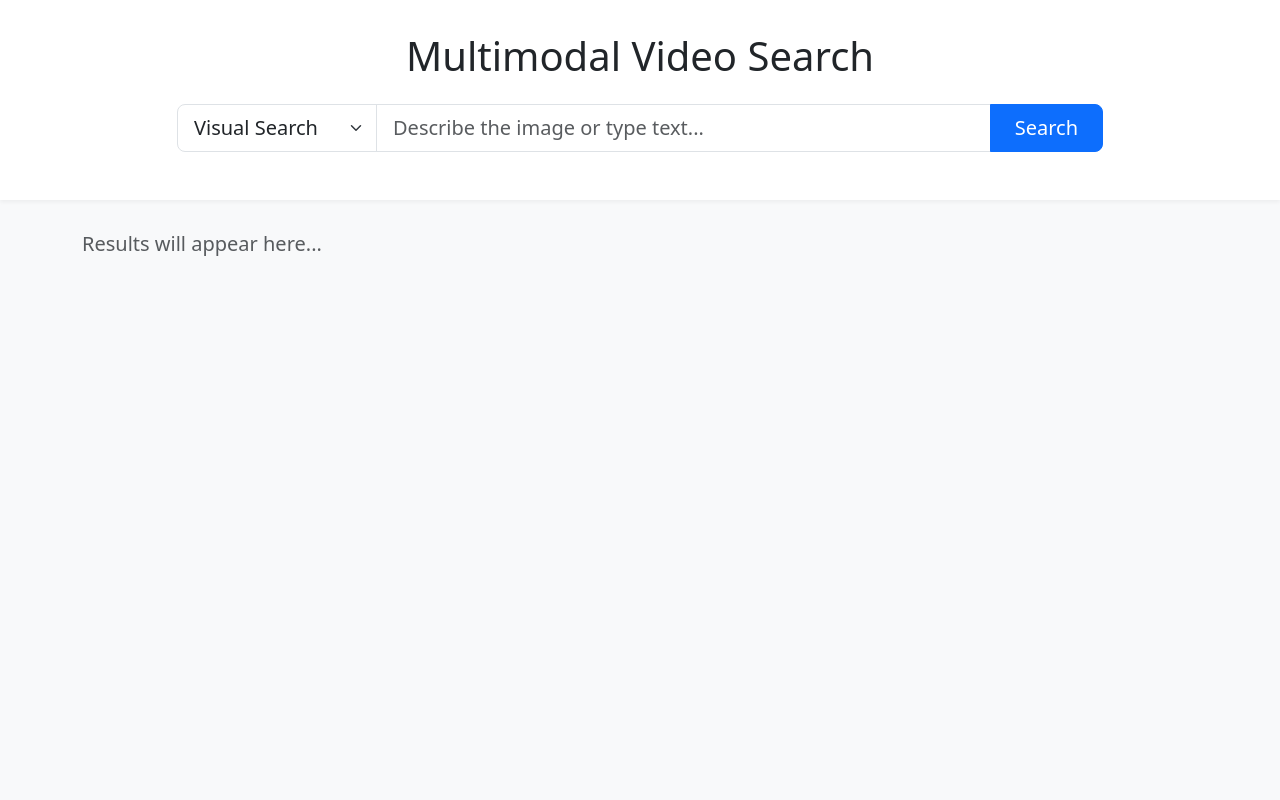
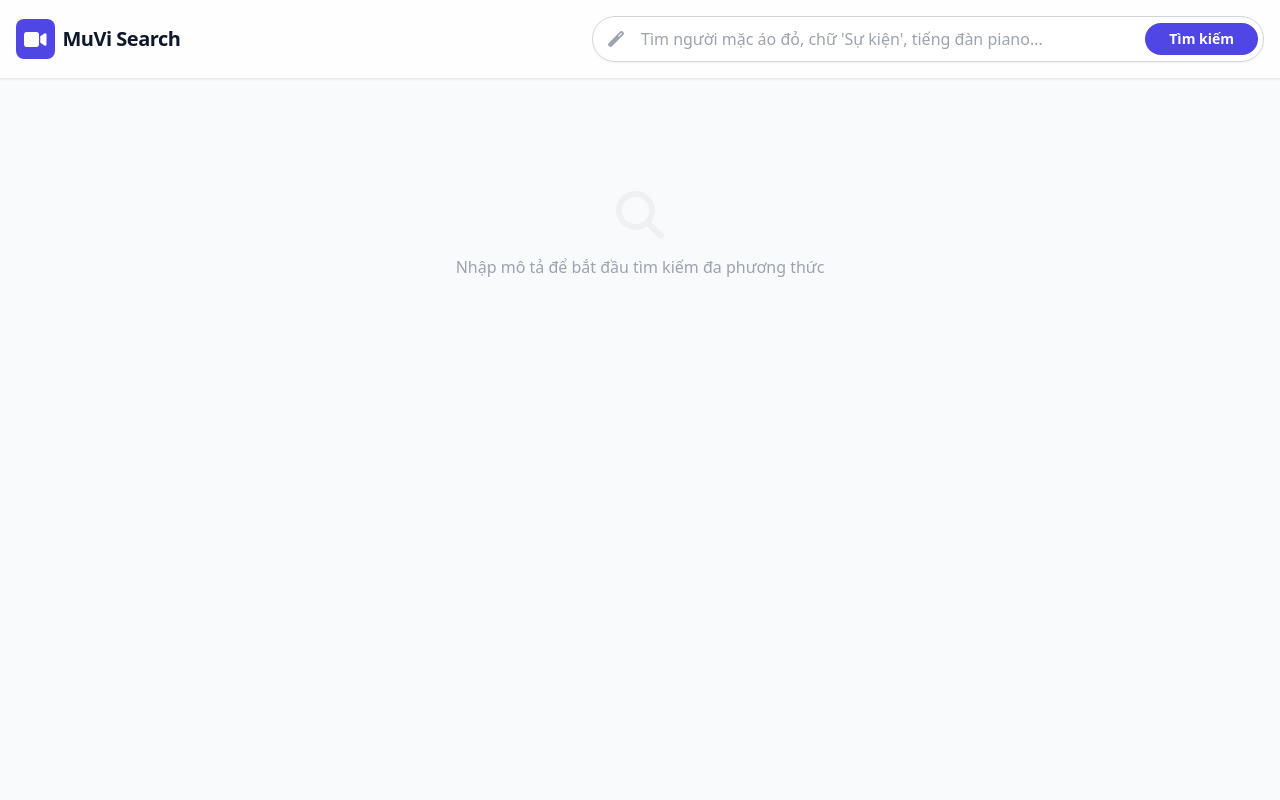
Before and after one commit to nhatm2400/muvi-search, a Flask app: page / in a window 1280 px wide. Run offline with Flask 3, Linux system fonts and the light colour scheme; parts of the project's set-up code (start-up, migrations or seed data) failed here and were passed over; some libraries are stand-ins or nearby versions.

Commit message:
fix template & app

```diff
--- a/server/app.py
+++ b/server/app.py
@@ -1,84 +1,49 @@
+import os
 import sys
-import os
+from flask import Flask, request, jsonify, render_template, send_from_directory
+from dotenv import load_dotenv
 
-current_dir = os.path.dirname(os.path.abspath(__file__))
-project_root = os.path.dirname(current_dir)
+load_dotenv()
+ROOT_DIR = os.path.dirname(os.path.dirname(os.path.abspath(__file__)))
+sys.path.append(ROOT_DIR)
 
-if project_root not in sys.path:
-    sys.path.append(project_root)
-
-from flask import Flask, render_template, request, jsonify, send_from_directory
-from configs import settings
 from core.visual.searcher import VisualSearcher
 from core.ocr.searcher import OCRSearcher
+from core.asr.searcher import ASRSearcher
+from core.fusion.searcher import FusionSearcher
 
-app = Flask(__name__, template_folder=os.path.join(project_root, 'templates'))
+app = Flask(__name__, template_folder='../templates')
 
-print("Server starting... Loading Engines...")
-visual_engine = VisualSearcher()
-ocr_engine = OCRSearcher()
-print("All engines loaded successfully!")
+DATA_PATH = os.path.join(ROOT_DIR, "data")
+
+@app.route('/data/<path:filename>')
+def serve_data(filename):
+    return send_from_directory(DATA_PATH, filename)
+
+print("--- Đang khởi tạo hệ thống tìm kiếm đa phương thức ---")
+v_engine = VisualSearcher()
+o_engine = OCRSearcher()
+a_engine = ASRSearcher()
+fusion_engine = FusionSearcher(v_engine, o_engine, a_engine, api_key=os.getenv("GEMINI_API_KEY", ""))
 
 @app.route('/')
 def index():
     return render_template('index.html')
 
-@app.route('/images/<path:filename>')
-def serve_image(filename):
-    return send_from_directory(settings.KEYFRAME_DIR, filename)
-
-@app.route('/api/search/visual')
-def search_visual():
-    query = request.args.get('q', '').strip()
-    top_k = int(request.args.get('k', 20))
+@app.route('/api/search/fusion', methods=['POST'])
+def search_fusion():
+    data = request.json
+    query = data.get('query', '').strip()
 
     if not query:
-        return jsonify([])
+        return jsonify({"error": "Truy vấn không được để trống"}), 400
 
-    print(f"Visual Searching for: '{query}'")
-    results = visual_engine.search(query, top_k=top_k)
+    try:
+        output = fusion_engine.search(query)
+        return jsonify(output)
+    except Exception as e:
+        print(f"Lỗi xử lý tìm kiếm: {e}")
+        return jsonify({"error": str(e)}), 500
 
-    response = []
-    for item in results:
-        web_path = item['path'].replace('\\', '/')
-        response.append({
-            "image_url": f"/images/{web_path}",
-            "score": round(item['score'], 4),
-            "filename": os.path.basename(item['path'])
-        })
-
-    return jsonify(response)
-
-@app.route('/api/search/ocr')
-def search_ocr():
-    query = request.args.get('q', '').strip()
-    mode = request.args.get('mode', 'global').strip()
-
-    # --- FIX: Ép cứng Backend lấy tối thiểu 50-100 frames cho Stage 1 ---
-    # Bỏ qua tham số k_s1 cũ từ Frontend gửi lên để tránh lỗi cache
-    top_k_s1 = 50
-    top_k_final = int(request.args.get('k_final', 5))
-    # -------------------------------------------------------------------
-
-    if not query:
-        return jsonify([])
-
-    print(f"OCR Searching for: '{query}' | Mode: {mode} | Stage 1: {top_k_s1} frames")
-    results = ocr_engine.search(query, mode=mode, top_k_s1=top_k_s1, top_k_final=top_k_final)
-
-    response = []
-    for item in results:
-        rel_path = os.path.relpath(item['path'], settings.KEYFRAME_DIR)
-        web_path = rel_path.replace('\\', '/')
-
-        response.append({
-            "image_url": f"/images/{web_path}",
-            "score": round(item['confidence'], 4),
-            "detected_text": item['detected_text'],
-            "filename": item['frame_id'],
-            "timestamp": item['timestamp']
-        })
-
-    return jsonify(response)
 if __name__ == '__main__':
-    app.run(debug=True, port=5000)
+    app.run(debug=True, host='0.0.0.0', port=5000)
--- a/templates/index.html
+++ b/templates/index.html
@@ -1,142 +1,138 @@
 <!DOCTYPE html>
-<html lang="en">
+<html lang="vi">
 <head>
     <meta charset="UTF-8">
     <meta name="viewport" content="width=device-width, initial-scale=1.0">
-    <title>MVS Project - Multimodal Search</title>
-    <link href="https://cdn.jsdelivr.net/npm/bootstrap@5.3.0/dist/css/bootstrap.min.css" rel="stylesheet">
+    <title>MuVi Search - Tìm kiếm Video thông minh</title>
+    <script src="https://cdn.tailwindcss.com"></script>
+    <link rel="stylesheet" href="https://cdnjs.cloudflare.com/ajax/libs/font-awesome/6.4.0/css/all.min.css">
     <style>
-        body { background-color: #f8f9fa; }
-        .search-header { background: #ffffff; padding: 2rem 0; box-shadow: 0 2px 4px rgba(0,0,0,0.05); margin-bottom: 2rem; }
-        .result-card { transition: transform 0.2s; border: none; box-shadow: 0 2px 8px rgba(0,0,0,0.1); }
-        .result-card:hover { transform: translateY(-5px); box-shadow: 0 5px 15px rgba(0,0,0,0.2); }
-        .card-img-top { height: 200px; object-fit: cover; }
-        .score-badge { position: absolute; top: 10px; right: 10px; background: rgba(0,0,0,0.7); color: white; padding: 4px 8px; border-radius: 4px; font-size: 0.8rem; }
-        .ocr-text { color: #0d6efd; font-weight: bold; margin-top: 5px; font-size: 0.9rem; }
+        .glass-effect { background: rgba(255, 255, 255, 0.8); backdrop-filter: blur(8px); }
+        .result-card:hover { transform: translateY(-4px); transition: all 0.3s ease; }
     </style>
 </head>
-<body>
-    <div class="search-header">
-        <div class="container text-center">
-            <h1 class="mb-4">Multimodal Video Search</h1>
-            <div class="row justify-content-center">
-                <div class="col-md-10">
-                    <div class="input-group input-group-lg mb-3">
-                        <select id="engineSelect" class="form-select" style="max-width: 200px;">
-                            <option value="visual">Visual Search</option>
-                            <option value="ocr">OCR Search</option>
-                        </select>
+<body class="bg-gray-50 min-h-screen text-slate-900">
 
-                        <select id="ocrModeSelect" class="form-select" style="max-width: 200px; display: none;">
-                            <option value="global">Mode: Global</option>
-                            <option value="ticker">Mode: Ticker</option>
-                            <option value="logo">Mode: Logo</option>
-                        </select>
+    <header class="sticky top-0 z-50 glass-effect border-b border-gray-200 py-4 shadow-sm">
+        <div class="max-w-7xl mx-auto px-4 flex flex-col md:flex-row items-center justify-between gap-4">
+            <div class="flex items-center gap-2">
+                <div class="bg-indigo-600 p-2 rounded-lg text-white">
+                    <i class="fas fa-video fa-lg"></i>
+                </div>
+                <h1 class="text-xl font-bold tracking-tight">MuVi Search</h1>
+            </div>
 
-                        <input type="text" id="searchInput" class="form-control" placeholder="Describe the image or type text...">
-                        <button class="btn btn-primary px-4" type="button" onclick="doSearch()">Search</button>
-                    </div>
-                </div>
+            <div class="relative w-full max-w-2xl">
+                <input type="text" id="queryInput" placeholder="Tìm người mặc áo đỏ, chữ 'Sự kiện', tiếng đàn piano..."
+                    class="w-full pl-12 pr-4 py-2.5 bg-white border border-gray-300 rounded-full focus:ring-2 focus:ring-indigo-500 outline-none shadow-sm transition-all">
+                <i class="fas fa-magic absolute left-4 top-1/2 -translate-y-1/2 text-gray-400"></i>
+                <button onclick="handleSearch()" id="searchBtn" class="absolute right-1.5 top-1/2 -translate-y-1/2 bg-indigo-600 text-white px-6 py-1.5 rounded-full hover:bg-indigo-700 transition font-bold text-sm">
+                    Tìm kiếm
+                </button>
             </div>
         </div>
-    </div>
+    </header>
 
-    <div class="container mb-5">
-        <h5 id="statusText" class="text-muted mb-3">Results will appear here...</h5>
-        <div class="row row-cols-1 row-cols-md-3 row-cols-lg-4 g-4" id="resultsGrid">
+    <main class="max-w-7xl mx-auto px-4 py-8">
+        <div id="analysisPanel" class="hidden mb-8 grid grid-cols-2 lg:grid-cols-4 gap-4"></div>
+
+        <div id="resultsGrid" class="grid grid-cols-1 sm:grid-cols-2 lg:grid-cols-3 xl:grid-cols-4 gap-6">
+            <div class="col-span-full text-center py-20 text-gray-400">
+                <i class="fas fa-search fa-3x mb-4 opacity-10"></i>
+                <p>Nhập mô tả để bắt đầu tìm kiếm đa phương thức</p>
+            </div>
         </div>
-    </div>
+    </main>
 
     <script>
-        // Xử lý ẩn/hiện dropdown Mode của OCR
-        document.getElementById('engineSelect').addEventListener('change', function() {
-            const modeSelect = document.getElementById('ocrModeSelect');
-            if (this.value === 'ocr') {
-                modeSelect.style.display = 'block';
-                document.getElementById('searchInput').placeholder = 'Enter text to search in videos...';
-            } else {
-                modeSelect.style.display = 'none';
-                document.getElementById('searchInput').placeholder = 'Describe the image...';
-            }
-        });
-
-        document.getElementById("searchInput").addEventListener("keypress", function(event) {
-            if (event.key === "Enter") doSearch();
-        });
-
-        async function doSearch() {
-            const query = document.getElementById('searchInput').value.trim();
-            const engine = document.getElementById('engineSelect').value;
-            const ocrMode = document.getElementById('ocrModeSelect').value;
-            const grid = document.getElementById('resultsGrid');
-            const status = document.getElementById('statusText');
-
+        async function handleSearch() {
+            const query = document.getElementById('queryInput').value;
             if (!query) return;
 
-            // Đổi thông báo nếu là OCR vì nó chạy chậm
-            if (engine === 'ocr') {
-                status.innerText = "Searching... (OCR uses Qwen2-VL, this might take a few seconds)";
-            } else {
-                status.innerText = "Searching...";
-            }
-            grid.innerHTML = "";
+            const grid = document.getElementById('resultsGrid');
+            const analysis = document.getElementById('analysisPanel');
+            const btn = document.getElementById('searchBtn');
 
-            // Chọn đúng URL API
-            let apiUrl = '';
-            if (engine === 'visual') {
-                apiUrl = `/api/search/visual?q=${encodeURIComponent(query)}&k=20`;
-            } else {
-                apiUrl = `/api/search/ocr?q=${encodeURIComponent(query)}&mode=${ocrMode}&k_s1=10&k_final=5`;
-            }
+            // Bắt đầu trạng thái tải
+            grid.innerHTML = '<div class="col-span-full text-center py-20"><div class="inline-block animate-spin rounded-full h-8 w-8 border-4 border-indigo-600 border-t-transparent"></div><p class="mt-4 text-gray-500">Hệ thống đang phân tích và truy xuất...</p></div>';
+            btn.disabled = true;
 
             try {
-                const response = await fetch(apiUrl);
-
-                if (!response.ok) {
-                    throw new Error(`Server returned ${response.status}`);
-                }
-
+                const response = await fetch('/api/search/fusion', {
+                    method: 'POST',
+                    headers: { 'Content-Type': 'application/json' },
+                    body: JSON.stringify({ query })
+                });
                 const data = await response.json();
 
-                if (data.length === 0) {
-                    status.innerText = "No results found.";
-                    return;
-                }
+                // 1. Hiển thị phân tích của LLM
+                analysis.innerHTML = `
+                    <div class="bg-blue-50 p-4 rounded-xl border border-blue-100 shadow-sm">
+                        <span class="text-[10px] font-bold text-blue-500 uppercase tracking-widest block mb-1">Visual</span>
+                        <p class="text-sm font-medium text-blue-900">${data.analysis.visual || '-'}</p>
+                    </div>
+                    <div class="bg-emerald-50 p-4 rounded-xl border border-emerald-100 shadow-sm">
+                        <span class="text-[10px] font-bold text-emerald-500 uppercase tracking-widest block mb-1">OCR (${data.analysis.ocr_pos})</span>
+                        <p class="text-sm font-medium text-emerald-900">${data.analysis.ocr || '-'}</p>
+                    </div>
+                    <div class="bg-orange-50 p-4 rounded-xl border border-orange-100 shadow-sm">
+                        <span class="text-[10px] font-bold text-orange-500 uppercase tracking-widest block mb-1">Speech</span>
+                        <p class="text-sm font-medium text-orange-900">${data.analysis.speech || '-'}</p>
+                    </div>
+                    <div class="bg-purple-50 p-4 rounded-xl border border-purple-100 shadow-sm">
+                        <span class="text-[10px] font-bold text-purple-500 uppercase tracking-widest block mb-1">Audio Event</span>
+                        <p class="text-sm font-medium text-purple-900">${data.analysis.audio_event || '-'}</p>
+                    </div>
+                `;
+                analysis.classList.remove('hidden');
 
-                status.innerText = `Found ${data.length} results:`;
+                // 2. Hiển thị danh sách kết quả
+                if (data.results.length === 0) {
+                    grid.innerHTML = '<p class="col-span-full text-center py-20 text-gray-500">Không tìm thấy kết quả nào phù hợp.</p>';
+                } else {
+                    grid.innerHTML = data.results.map(item => {
+                        // CHUẨN HÓA ĐƯỜNG DẪN ẢNH: Đảm bảo trỏ về route /data/
+                        let imgUrl = item.path;
+                        if (!imgUrl.startsWith('/data/')) {
+                            imgUrl = '/data/' + imgUrl.replace(/^\//, '');
+                        }
 
-                data.forEach(item => {
-                    const col = document.createElement('div');
-                    col.className = 'col';
+                        const matchScore = Math.round((item.confidence_peak || item.fused_score || 0) * 100);
 
-                    // Render thêm thẻ text nếu là OCR
-                    let extraOcrHtml = '';
-                    if (engine === 'ocr') {
-                        extraOcrHtml = `<div class="ocr-text">"${item.detected_text}"</div>`;
-                    }
-
-                    col.innerHTML = `
-                        <div class="card result-card h-100">
-                            <div class="position-relative">
-                                <img src="${item.image_url}" class="card-img-top" alt="Result" loading="lazy">
-                                <span class="score-badge">Score: ${item.score}</span>
+                        return `
+                        <div class="result-card bg-white rounded-2xl overflow-hidden shadow-sm border border-gray-200 hover:shadow-lg transition-all">
+                            <div class="aspect-video relative bg-gray-100 overflow-hidden">
+                                <img src="${imgUrl}" alt="Result Frame" class="w-full h-full object-cover"
+                                     onerror="this.src='https://placehold.co/800x450/f1f5f9/94a3b8?text=Ảnh+không+tồn+tại'">
+                                <div class="absolute top-3 right-3 bg-black/60 backdrop-blur-md text-white text-[10px] font-bold px-3 py-1 rounded-full">
+                                    MATCH: ${matchScore}%
+                                </div>
                             </div>
-                            <div class="card-body p-2">
-                                ${extraOcrHtml}
-                                <small class="text-muted text-break" style="font-size: 0.8rem;">
-                                    ${item.filename}
-                                </small>
+                            <div class="p-4">
+                                <div class="flex items-center justify-between mb-3">
+                                    <span class="text-[10px] font-bold text-gray-400 uppercase tracking-tight">${item.frame_id || item.video_id}</span>
+                                    ${item.start_time !== undefined ? `<span class="bg-indigo-50 text-indigo-600 text-[10px] font-bold px-2 py-0.5 rounded-lg">Giây: ${item.start_time}s</span>` : ''}
+                                </div>
+                                ${item.text ? `<p class="text-xs text-gray-600 italic line-clamp-2 leading-relaxed mb-4">"${item.text}"</p>` : ''}
+                                <button class="w-full py-2 bg-slate-900 text-white text-[11px] font-bold rounded-xl hover:bg-slate-800 active:scale-95 transition-all uppercase tracking-wide">
+                                    Mở Video
+                                </button>
                             </div>
                         </div>
-                    `;
-                    grid.appendChild(col);
-                });
-
+                        `;
+                    }).join('');
+                }
             } catch (error) {
                 console.error(error);
-                status.innerText = "Error connecting to server.";
+                grid.innerHTML = '<p class="col-span-full text-center py-20 text-red-500 font-medium">Lỗi kết nối server. Vui lòng kiểm tra lại.</p>';
+            } finally {
+                btn.disabled = false;
+                btn.innerText = 'Tìm kiếm';
             }
         }
+
+        // Hỗ trợ nhấn Enter để tìm kiếm
+        document.getElementById('queryInput').addEventListener('keypress', e => e.key === 'Enter' && handleSearch());
     </script>
 </body>
 </html>
```
